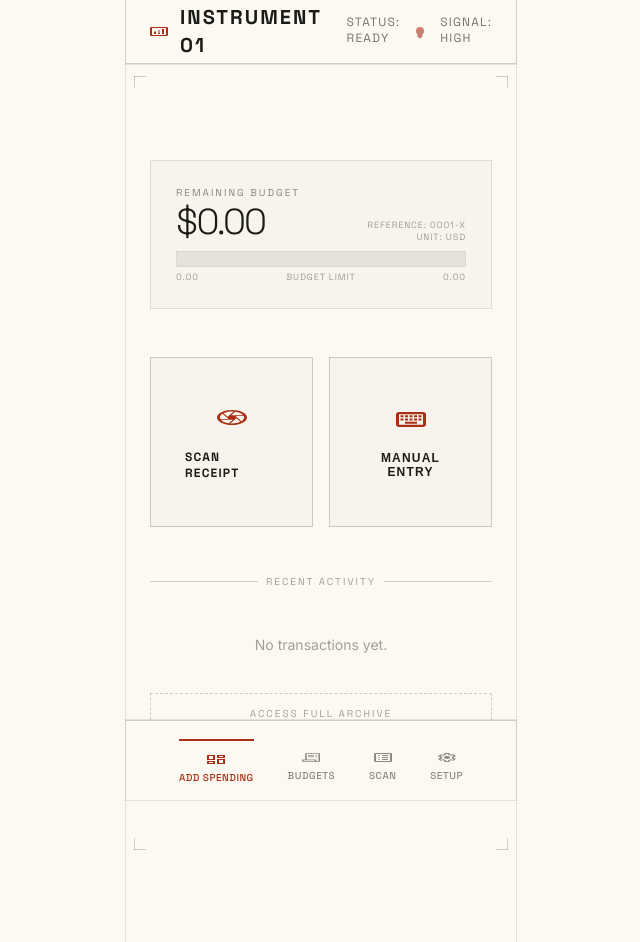
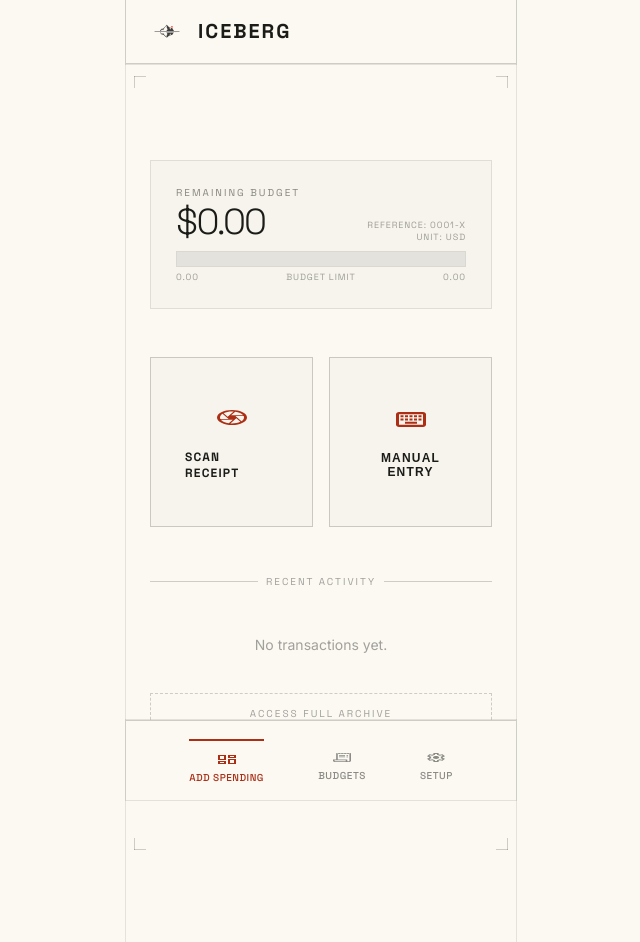
Before and after one commit to Max-Fortis/budget-app, a Flask app: page / in a window 1280 px wide. Shown: the whole page, without its empty margins (319-959 px from the left). Run offline with Flask 3, Linux system fonts and the light colour scheme.

Commit message:
Consistent bottom nav, Iceberg branding, flat UI fixes

```diff
--- a/app.py
+++ b/app.py
@@ -314,4 +314,4 @@ if __name__ == '__main__':
         init_default_categories()
 
     # Run the app
-    app.run(debug=True)
+    app.run(debug=True, port=5001)
--- a/static/style.css
+++ b/static/style.css
@@ -94,8 +94,8 @@ html, body {
   gap: 12px;
 }
 .topbar__logo-icon {
-  width: 18px;
-  height: 18px;
+  width: 36px;
+  height: 36px;
   object-fit: contain;
 }
 .topbar__wordmark {
--- a/templates/base.html
+++ b/templates/base.html
@@ -12,5 +12,23 @@
 </head>
 <body>
     {% block body %}{% endblock %}
+
+    <!-- Shared Bottom Nav — active state set by request.endpoint -->
+    {% if request.endpoint in ['index', 'scan', 'budgets'] %}
+    <nav class="bottomnav">
+      <a href="{{ url_for('index') }}" class="bottomnav__item {% if request.endpoint in ['index', 'scan'] %}bottomnav__item--active{% endif %}">
+        <img src="{{ url_for('static', filename='icons/nav-add.svg') }}" alt="" class="bottomnav__icon">
+        <span>Add Spending</span>
+      </a>
+      <a href="{{ url_for('budgets') }}" class="bottomnav__item {% if request.endpoint == 'budgets' %}bottomnav__item--active{% endif %}">
+        <img src="{{ url_for('static', filename='icons/nav-budgets.svg') }}" alt="" class="bottomnav__icon">
+        <span>Budgets</span>
+      </a>
+      <a href="#" class="bottomnav__item" onclick="document.getElementById('set-budget-section').style.display='block'; return false;">
+        <img src="{{ url_for('static', filename='icons/nav-setup.svg') }}" alt="" class="bottomnav__icon">
+        <span>Setup</span>
+      </a>
+    </nav>
+    {% endif %}
 </body>
 </html>
--- a/templates/index.html
+++ b/templates/index.html
@@ -7,13 +7,8 @@
   <!-- Top App Bar -->
   <header class="topbar topbar--instrument">
     <div class="topbar__brand">
-      <img src="{{ url_for('static', filename='icons/logo-nav.svg') }}" alt="" class="topbar__logo-icon">
-      <span class="topbar__wordmark">INSTRUMENT<br>01</span>
-    </div>
-    <div class="topbar__meta">
-      <span class="topbar__meta-item">STATUS:<br>READY</span>
-      <span class="topbar__dot topbar__dot--red">●</span>
-      <span class="topbar__meta-item">SIGNAL:<br>HIGH</span>
+      <img src="{{ url_for('static', filename='icons/logo-iceberg.svg') }}" alt="" class="topbar__logo-icon">
+      <span class="topbar__wordmark">ICEBERG</span>
     </div>
   </header>
 
@@ -143,25 +138,6 @@
     </div>
   </div>
 
-  <!-- Bottom Nav Bar -->
-  <nav class="bottomnav">
-    <a href="{{ url_for('index') }}" class="bottomnav__item bottomnav__item--active">
-      <img src="{{ url_for('static', filename='icons/nav-add.svg') }}" alt="" class="bottomnav__icon">
-      <span>Add Spending</span>
-    </a>
-    <a href="{{ url_for('budgets') }}" class="bottomnav__item">
-      <img src="{{ url_for('static', filename='icons/nav-budgets.svg') }}" alt="" class="bottomnav__icon">
-      <span>Budgets</span>
-    </a>
-    <a href="{{ url_for('scan') }}" class="bottomnav__item">
-      <img src="{{ url_for('static', filename='icons/nav-stream.svg') }}" alt="" class="bottomnav__icon">
-      <span>Scan</span>
-    </a>
-    <a href="#" class="bottomnav__item" onclick="document.getElementById('set-budget-section').style.display='block'; return false;">
-      <img src="{{ url_for('static', filename='icons/nav-setup.svg') }}" alt="" class="bottomnav__icon">
-      <span>Setup</span>
-    </a>
-  </nav>
 
 </div>
 
```
Also changed, not shown: templates/budgets.html (+0 -19 lines), templates/scan.html (+0 -19 lines), static/icons/logo-iceberg.svg (added).
